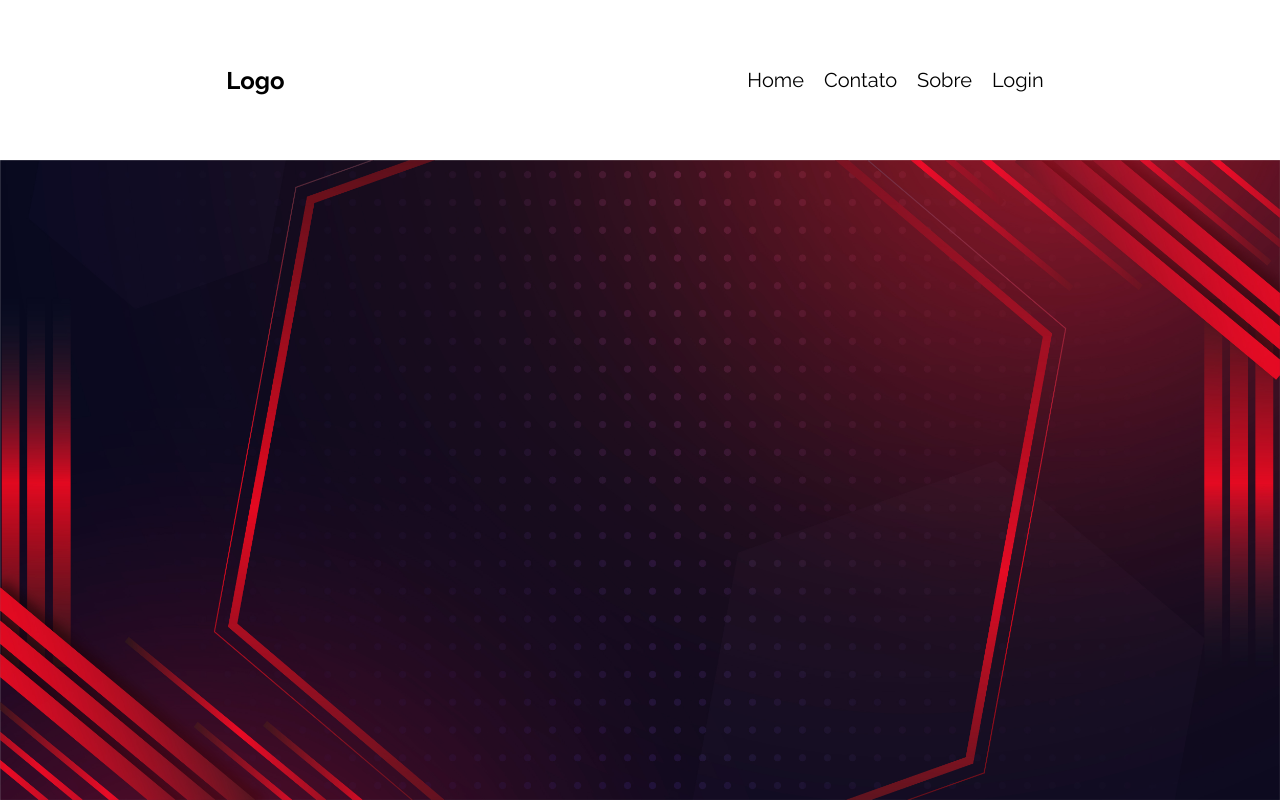
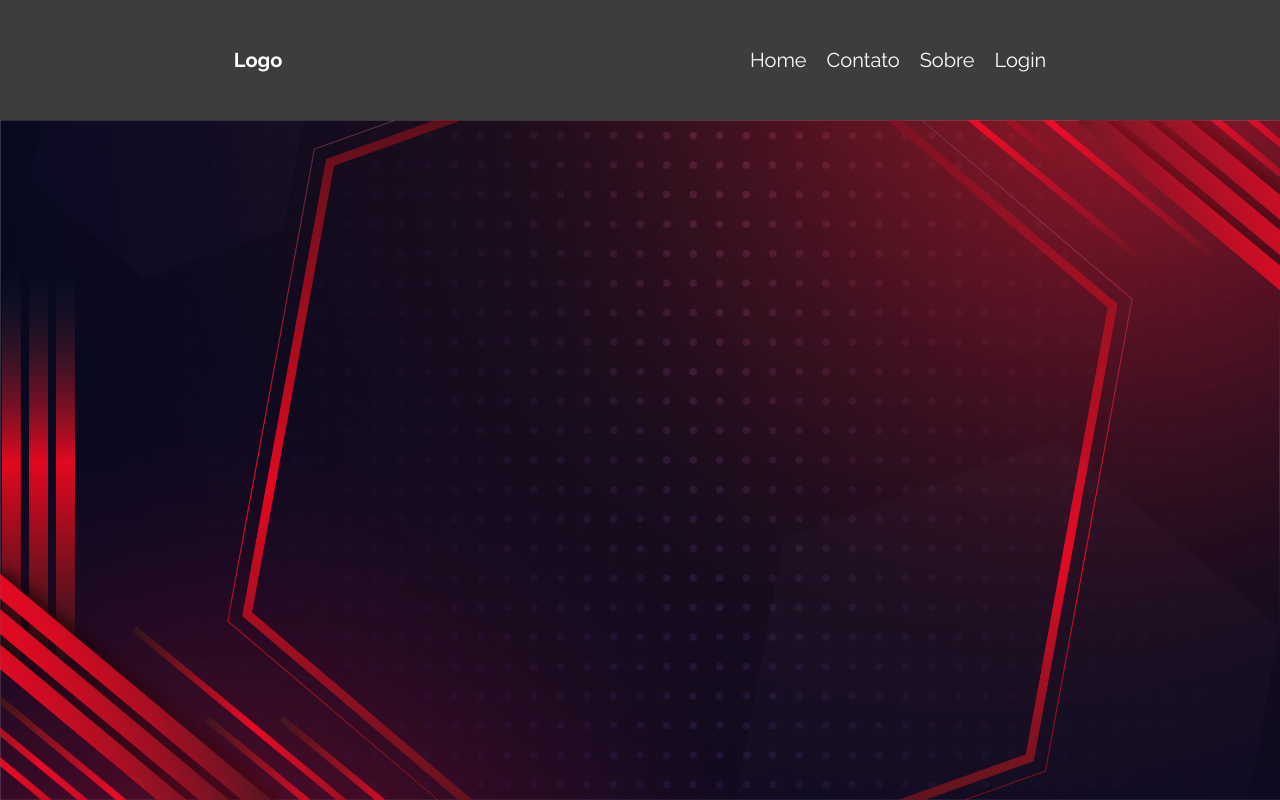
Before and after one commit to titicos/menu-mobile, a plain HTML site: page index.html in a window 1280 px wide. Drawn offline with Linux system fonts and the light colour scheme.

Commit message:
Update style.css

```diff
--- a/style.css
+++ b/style.css
@@ -11,12 +11,13 @@ header{
 
     gap: 5px;
     font-family: 'Times New Roman', Times, serif;
+    background-color: rgb(63, 60, 60);
 
 }
 
 main{
     width: 100%;
-    height: 80vh;
+    height: 85vh;
     background-image: url("image/background.jpg");
     background-repeat: no-repeat;
     background-size: cover;
@@ -26,18 +27,20 @@ nav{
     display: flex;
     align-items: center;
     justify-content: space-around;
-    height: 20vh;
+    height: 15vh;
 }
 ul{
     display: flex;
     align-items: center;
     justify-content: center;
 }
-ul li{
+ul li,h1{
     padding: 10px;
     font-size: 20px;
     font-family: 'Raleway', sans-serif;
+    color: white;
 }
+
 ul li:hover{
     padding: 8px;
     border: solid dodgerblue 2px;
```
